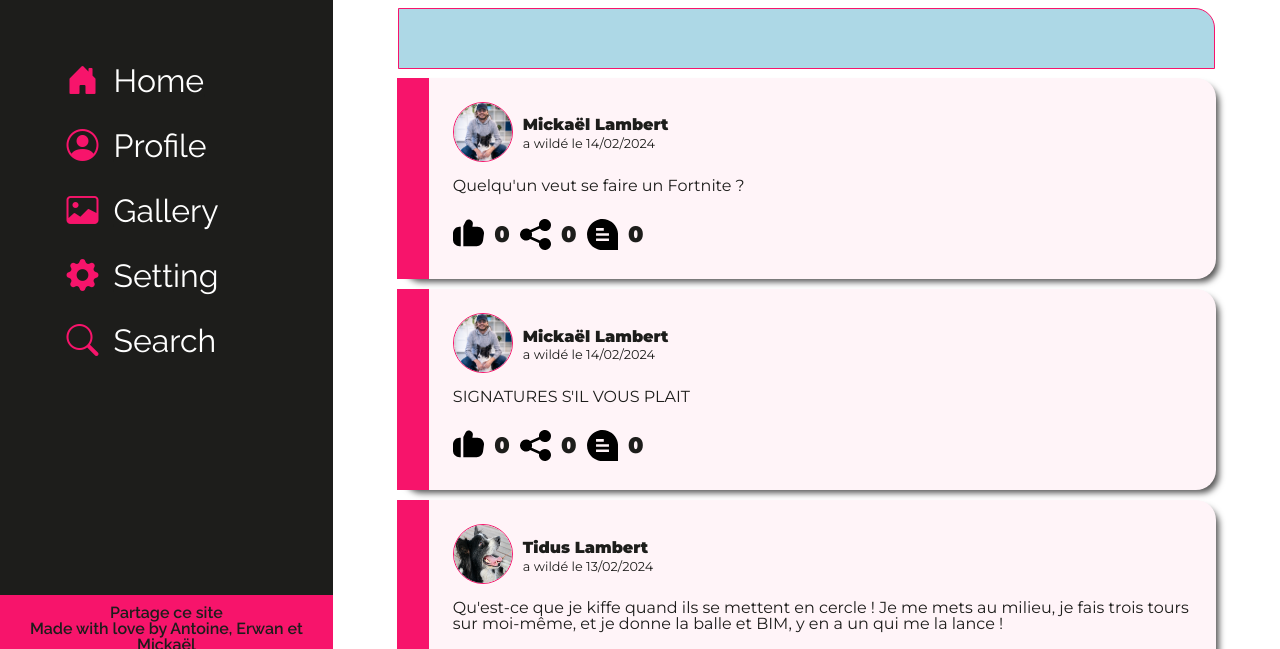
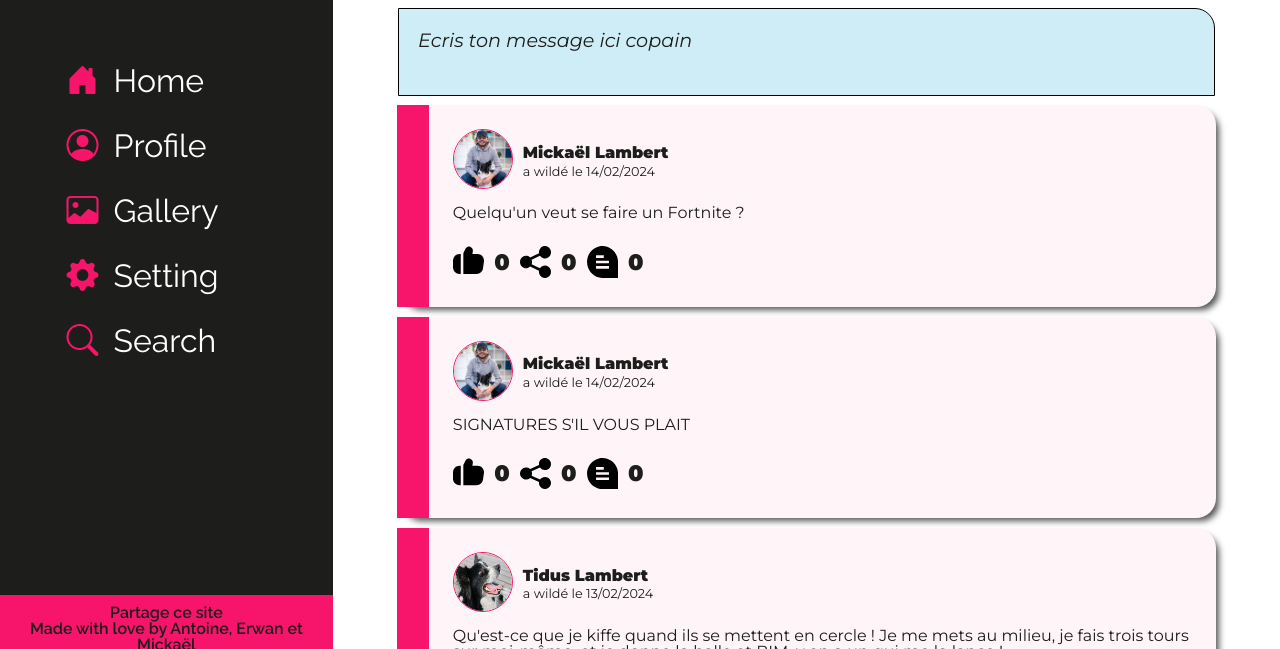
Before and after one commit to Hamsolovski/wild-social, a plain HTML site: page home.html in a window 1280 px wide. Shown: the part 105-754 px from the top of the page. Drawn offline with nearby package versions, Linux system fonts and the light colour scheme.

Commit message:
corrected css & html

```diff
--- a/desktop.css
+++ b/desktop.css
@@ -92,10 +92,11 @@ nav>ul>li {
 
 }
 
-nav>ul>li>a>span {
+nav>ul>li>a {
     font-size: 1em;
     color: white;
     font-family: "Raleway";
+    text-decoration: none;
 }
 
 #navBar {
@@ -133,18 +134,21 @@ header>footer {
     padding: 1px;
 }
 
-.add-a-post>form>textarea {
+
+.add-a-post>form>label>textarea {
     display: flex;
     justify-content: center;
     align-items: center;
     font-weight: 400;
-    border: solid, 1px, var(--main-color);
     width: 100%;
     resize: none;
-    background-color: lightblue;
+    background-color: rgb(207, 237, 247);
+    border: solid, 1px, black;
     border-radius: 0 20px 0 0;
     padding: 1em;
-    color: var(--second-color)
+    color: var(--second-color);
+    font-style: italic;
+    font-size: 1.2em;
 }
 
 .add-a-post>form:hover {
--- a/home.html
+++ b/home.html
@@ -22,11 +22,11 @@
                 <h1>WILD <br>SOCIAL</h1>
             </div>
             <ul>
-                <li><a href="home.html"><i class="bi bi-house-door-fill"></i><span>Home</span></a></li>
-                <li><a href="profile.html"><i class="bi bi-person-circle"></i><span>Profile</span></a></li>
-                <li><a href="galerie.html"><i class="bi bi-image"></i><span>Gallery</span></a></li>
-                <li><a href="#"><i class="bi bi-gear-fill"></i><span>Setting</span></li></a></li>
-                <li><a href="#"><i class="bi bi-search"></i><span>Search</span></a></li>
+                <li><a href="home.html"><i class="bi bi-house-door-fill"></i>Home</a></li>
+                <li><a href="profile.html"><i class="bi bi-person-circle"></i>Profile</a></li>
+                <li><a href="galerie.html"><i class="bi bi-image"></i>Gallery</a></li>
+                <li><a href="#"><i class="bi bi-gear-fill"></i>Setting</li></a></li>
+                <li><a href="#"><i class="bi bi-search"></i>Search</a></li>
 
             </ul>
         </nav>
@@ -43,7 +43,10 @@
         <h1>Mon fil</h1>
         <section class="add-a-post">
             <form>
-                <textarea id="post" name="user_post"></textarea>
+                <label for="post">
+
+                <textarea id="post" name="user_post" >Ecris ton message ici copain</textarea>
+                </label>
             </form>
             <button class="publish-button">Publier</button>
         </section>
--- a/index.js
+++ b/index.js
@@ -47,6 +47,11 @@ function newPost() {
 
 addPost.style.display = "none";
 
+newUserPost.addEventListener("click", () => {
+    const emptyForm = document.querySelector("textarea");
+    emptyForm.innerText = "";
+})
+
 // Je vérifie que j'ai un input
 newUserPost.addEventListener("input", () => {
     const newMessage = document.querySelector("textarea").value;
@@ -59,13 +64,12 @@ addPost.addEventListener("click", () => {
     newPost();
     getLikes();
     getComments();
-    const newMessage = document.querySelector("textarea").value = null
+    const newMessage = document.querySelector("textarea").value = "Ecris ton message ici copain"
     addPost.style.display = "none";
 })
 
 //Charger les posts de mes utilisateurs
 function getPost(userId) {
-
     for (let user of userId) {
         for (let post of user.messages) {
             const newPost = document.createElement("article");
--- a/mobile.css
+++ b/mobile.css
@@ -64,16 +64,20 @@ nav>ul {
 }
 
 nav>ul>li {
+    font-family: "Raleway";
+}
+
+nav>ul>li>a>i {
+    font-size: 1.5em;
+    margin: 10px;
+}
+
+nav>ul>li>a {
     display: flex;
     flex-direction: column;
     align-items: center;
-    font-size: 1.3em;
-    gap: 5px;
-    font-family: "Raleway";
-}
-
-nav>ul>li>span {
-    font-size: 0.5em;
+    text-decoration: none;
+    font-size: 1.1em;
     color: white;
 }
 
@@ -98,18 +102,20 @@ header>footer {
     padding: 1px;
 }
 
-.add-a-post>form>textarea {
+.add-a-post>form>label>textarea {
     display: flex;
     justify-content: center;
     align-items: center;
     font-weight: 400;
-    border: solid, 1px, var(--main-color);
     width: 100%;
     resize: none;
-    background-color: lightblue;
+    background-color: rgb(207, 237, 247);
+    border: solid, 1px, black;
     border-radius: 0 20px 0 0;
     padding: 1em;
-    color: var(--second-color)
+    color: var(--second-color);
+    font-style: italic;
+    font-size: 1.2em;
 }
 
 .add-a-post:hover {
```
Also changed, not shown: galerie.html (+5 -5 lines), profile.html (+5 -6 lines).
